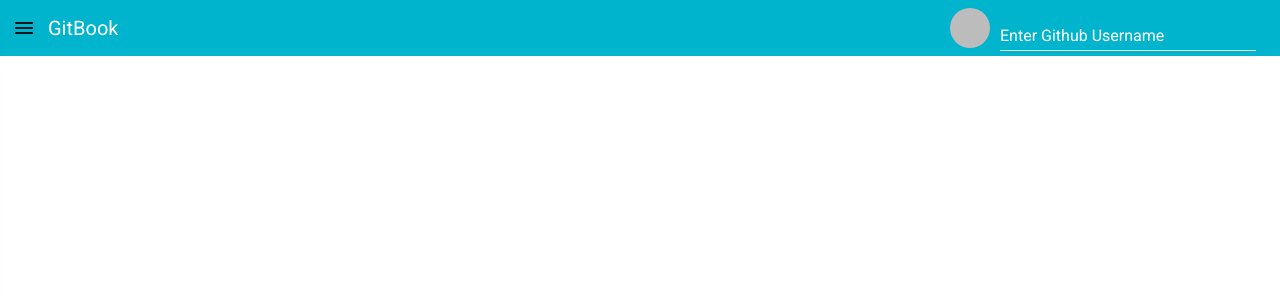
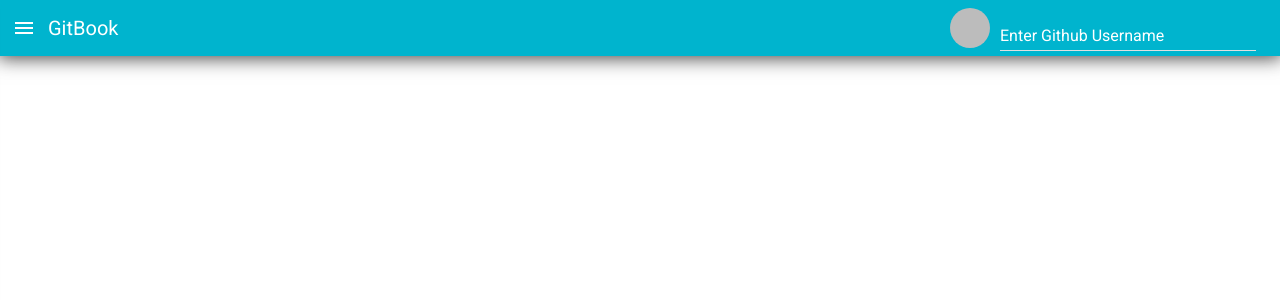
Before and after one commit to cli53/GitBook, a React app: page / in a window 1280 px wide. Shown: the top 300 px of the page. Built offline with nearby package versions, Linux system fonts and the light colour scheme.

Commit message:
implement css variables in Badge.scss

```diff
--- a/src/App/App.scss
+++ b/src/App/App.scss
@@ -13,6 +13,9 @@
 
 @import url('https://fonts.googleapis.com/css?family=Roboto');
 
+
 .app {
    text-align: center;
+   color: var(--primary-ft-color, cornflowerblue);
+   background-color: #f9f9f9;
   }
--- a/src/components/Badge/Badge.jsx
+++ b/src/components/Badge/Badge.jsx
@@ -32,7 +32,7 @@ const Badge = ({ userBadgeInfo, showRepos }) => {
         <a href={url} target="_blank">
         <img src={avatar_url} className={styles.img} alt="paper card repos"/>
         </a>
-        <h1>{name}</h1>
+        <h1 className={styles.name}>{name}</h1>
         <p className={styles.bio}>{location}</p>
         <p className={styles.bio}>{bio}</p>
         <p>{`Followers: ${followers}`}</p>
--- a/src/components/Badge/Badge.scss
+++ b/src/components/Badge/Badge.scss
@@ -1,3 +1,8 @@
+:root {
+  --primary-ft-color: #333;
+  --secondary-ft-color:rgb(121, 105, 105);
+}
+
   .paper {
    height: 400px;
    width: 300px;
@@ -13,5 +18,9 @@
     border-radius: 50px;
   }
   .bio {
-    color :#757575;
+    color: var(--secondary-ft-color);
   }
+
+  .name {
+    color: var(--primary-ft-color);
+  }
--- a/src/components/Header/Header.jsx
+++ b/src/components/Header/Header.jsx
@@ -31,9 +31,6 @@ import Search from '../Search/Search.jsx';
 import {Toolbar, ToolbarGroup, ToolbarTitle} from 'material-ui/Toolbar';
 import styles from './Header.scss';
 
-console.log(styles)
-
-
 const Header = ({handleUserName, userName, fetchUserInfo, userPic, handleDrawer, openDrawer, history}) => {
 
  return (
@@ -42,6 +39,7 @@ const Header = ({handleUserName, userName, fetchUserInfo, userPic, handleDrawer,
     <ToolbarGroup firstChild={true}>
     <IconButton
     className={styles.menu}
+    iconStyle={{color: 'white'}}
     tooltip="History"
     onClick={handleDrawer}>
     <Menu/>
--- a/src/components/Header/Header.scss
+++ b/src/components/Header/Header.scss
@@ -14,6 +14,7 @@
 /* Only using !important to override the UI libraries implementation of inline styles on every component, recommended from the library's documentation. */
 .header {
   background-color: rgb(0, 180, 206)!important;
+  box-shadow: 0px 0px 18px 2px rgba(0,0,0,0.75);
 }
 
 .title {
--- a/src/index.scss
+++ b/src/index.scss
@@ -13,5 +13,5 @@
 body {
   margin: 0;
   padding: 0;
-  font-family: sans-serif;
+  font-family: 'Roboto';
 }
```
